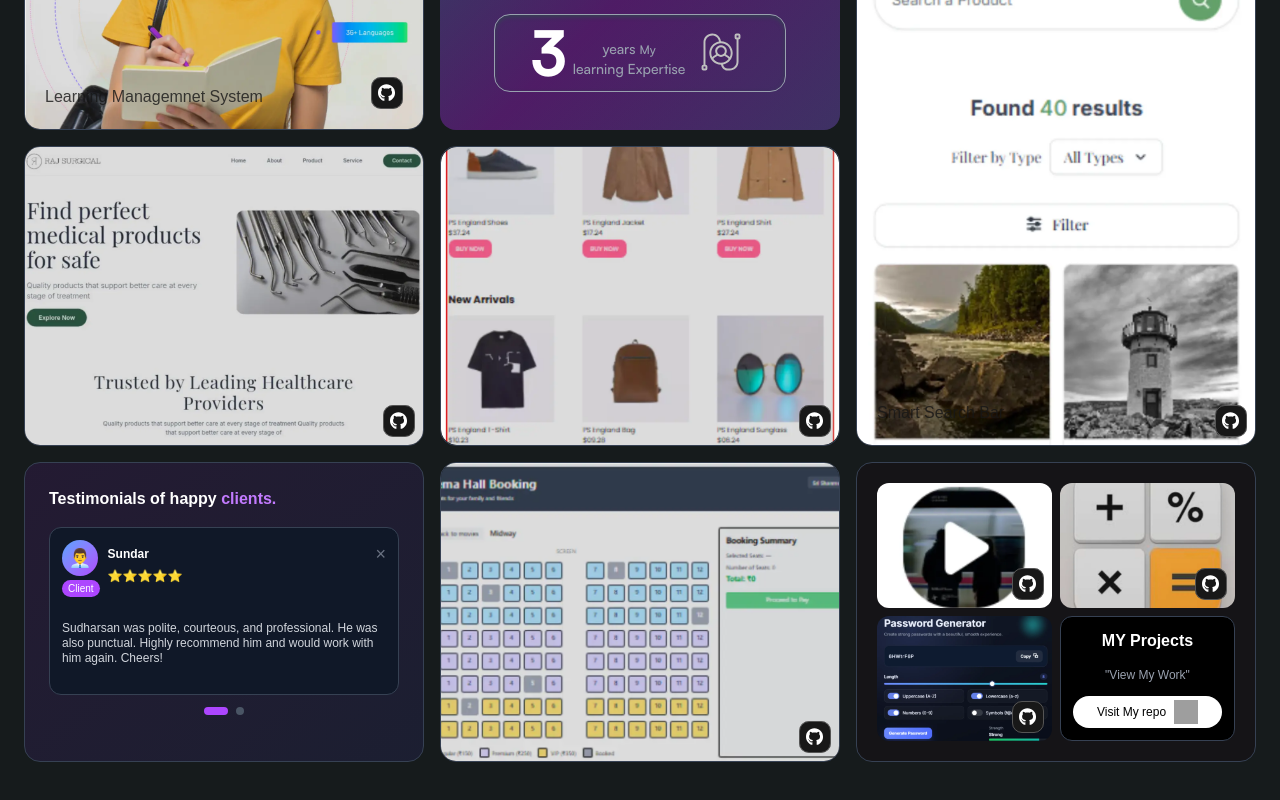
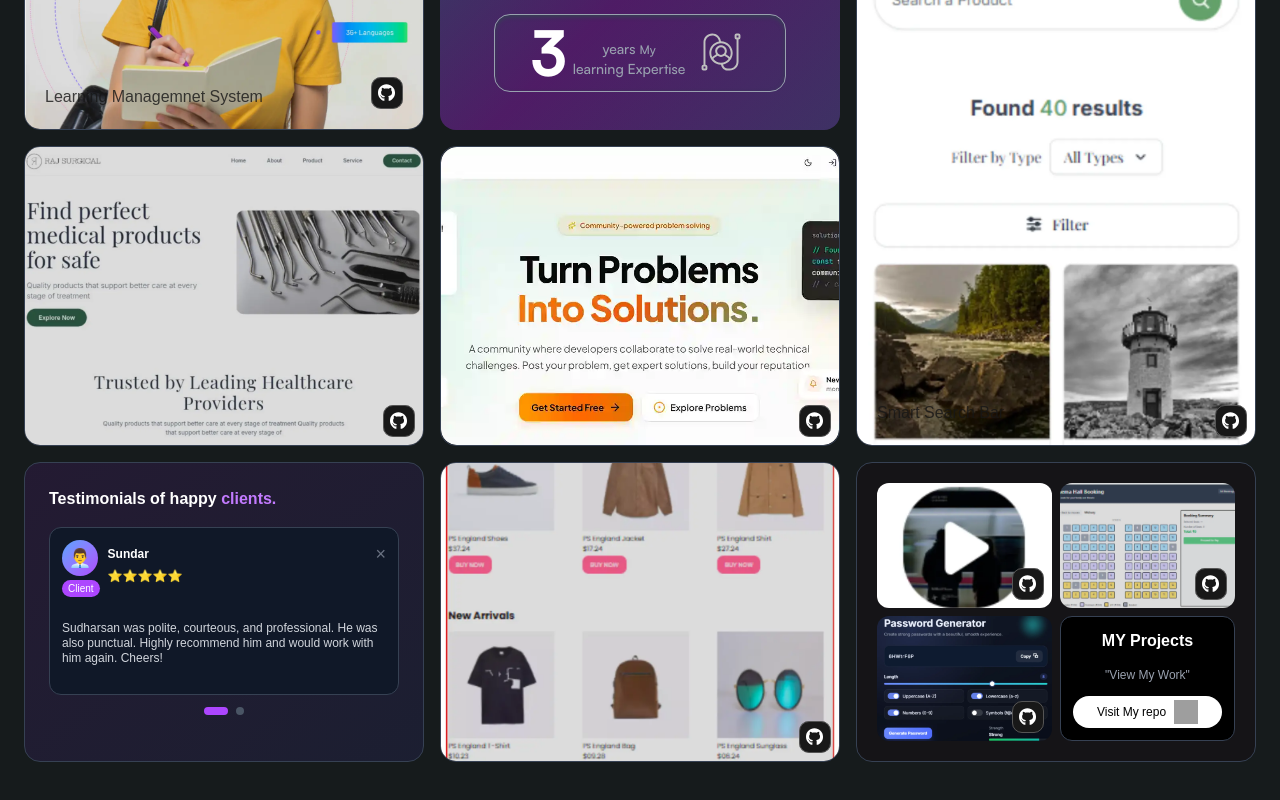
Before and after one commit to Sudharsan-6955/sudharsan-portfolio, a Next.js app: page /projects in a window 1280 px wide. Shown: the part 502-1302 px from the top of the page. Built offline with nearby package versions, Linux system fonts and the light colour scheme; grey boxes are pictures that could not be loaded; a web font is replaced by a local one.

Commit message:
feat(project):added new project in project section

```diff
--- a/src/components/projects/BrandShowcaseCard.js
+++ b/src/components/projects/BrandShowcaseCard.js
@@ -24,13 +24,13 @@ export default function BrandShowcaseCard() {
         {/* Restaurant */}
         <div className="relative bg-ber-500 rounded-xl flex flex-col justify-between overflow-hidden min-h-[120px]">
           <img
-            src="/Assets/Projects/Calc.webp"
-            alt="Password Generator background"
+            src="/Assets/Projects/seatbooking.webp"
+            alt="Seat Booking Web"
             className=" inset-0 w-full h-full object-cover  pointer-events-none select-none z-0"
             aria-hidden="true"
           />
           <a
-            href="https://multical-c.vercel.app/"
+            href="https://seat-booking-app-six.vercel.app/"
             target="_blank"
             rel="noopener noreferrer"
             className="absolute right-2 bottom-2 z-20 cursor-pointer"
--- a/src/components/projects/SkillsServicesCard.js
+++ b/src/components/projects/SkillsServicesCard.js
@@ -7,13 +7,13 @@ export default function SkillsServicesCard() {
     <div className="relative bg-[#151417] rounded-2xl p-5 border border-gray-700  transition-all duration-300 group overflow-hidden">
       {/* SVG Background */}
       <img
-        src="/Assets/Projects/seatbooking.webp"
-        alt="Seat Booking Web"
+        src="/Assets/Projects/E-Com.webp"
+        alt="E-Commerce background"
         className="absolute inset-0 w-full h-full object-cover  pointer-events-none select-none z-0"
         aria-hidden="true"
       />
       <a
-            href="https://seat-booking-app-six.vercel.app/"
+            href="https://e-commerce-tau-six-31.vercel.app/"
             target="_blank"
             rel="noopener noreferrer"
             className="absolute right-2 bottom-2 z-20 cursor-pointer"
--- a/src/components/projects/TopRatedPhotographerCard.js
+++ b/src/components/projects/TopRatedPhotographerCard.js
@@ -4,15 +4,15 @@ export default function TopRatedPhotographerCard() {
     <div className="relative  rounded-2xl p-6 bg-[#151417] border border-gray-700  transition-all duration-300 group overflow-hidden">
       {/* SVG Background */}
       <img
-        src="/Assets/Projects/E-Com.webp"
-        alt="E-Commerce background"
+        src="/Assets/Projects/Devtackle.webp"
+        alt="Devtackle background"
         className="absolute inset-0 w-full h-full object-cover  rounded-2xl  pointer-events-none select-none z-0"
         aria-hidden="true"
       />
 
       {/* GitHub Button - bottom right */}
        <a
-            href="https://e-commerce-tau-six-31.vercel.app/"
+            href="https://www.devtackle.in/"
             target="_blank"
             rel="noopener noreferrer"
             className="absolute right-2 bottom-2 z-20 cursor-pointer"
```
Also changed, not shown: public/Assets/Projects/Devtackle.webp (added).
